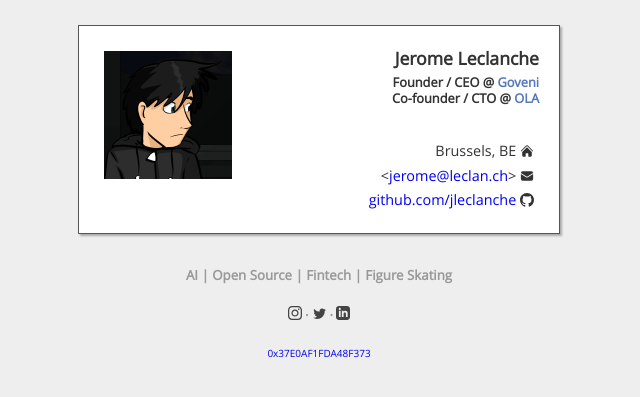
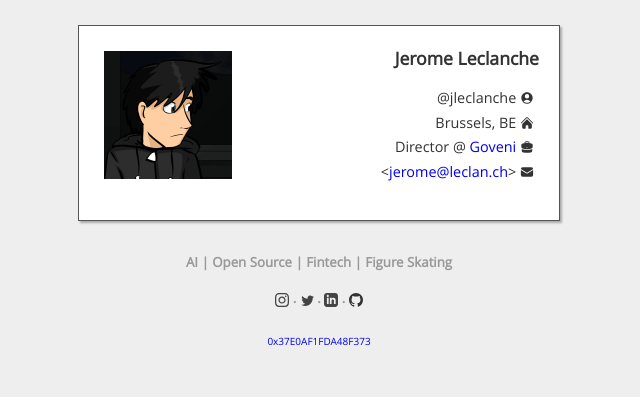
Before and after one commit to jleclanche/leclan.ch, a Jekyll site: the page index.html, which Jekyll copies as it is, in a window 1280 px wide. Shown: the top 397 px of the page, without its empty margins (321-961 px from the left). Built offline with Jekyll 4.4.1, drawn with Linux system fonts in a browser that asks for light colours; some of the changed lines change nothing that is shown.

Commit message:
Move links around; update style

```diff
--- a/index.html
+++ b/index.html
@@ -47,16 +47,6 @@
 				font-size: 1.1em;
 			}
 
-			h4 {
-				margin: 0;
-				font-size: 0.8em;
-				line-height: 1.3em;
-			}
-
-			h4 a {
-				color: #5778bb;
-			}
-
 			h5 {
 				margin-top: 0.5em;
 				color: #999;
@@ -65,8 +55,7 @@
 
 			ul {
 				list-style: none;
-				margin: 2em 0 0;
-				padding-left: 15px;
+				padding: 0;
 			}
 
 			li {
@@ -152,22 +141,22 @@
 	<body>
 		<div class="card">
 			<h3>Jerome Leclanche</h3>
-			<h4>
-				Founder / CEO @
-				<a href="https://goveni.com" target="_blank" rel="noreferrer noopener"
-					>Goveni</a
-				>
-			</h4>
-			<h4>
-				Co-founder / CTO @
-				<a
-					href="https://olainvierte.com"
-					target="_blank"
-					rel="noreferrer noopener"
-					>OLA</a
-				>
-			</h4>
 			<ul>
+				<li>
+					@jleclanche
+					<svg
+						xmlns="http://www.w3.org/2000/svg"
+						viewBox="0 0 24 24"
+						fill="currentColor"
+						class="icon profile"
+					>
+						<path
+							fill-rule="evenodd"
+							d="M18.685 19.097A9.723 9.723 0 0021.75 12c0-5.385-4.365-9.75-9.75-9.75S2.25 6.615 2.25 12a9.723 9.723 0 003.065 7.097A9.716 9.716 0 0012 21.75a9.716 9.716 0 006.685-2.653zm-12.54-1.285A7.486 7.486 0 0112 15a7.486 7.486 0 015.855 2.812A8.224 8.224 0 0112 20.25a8.224 8.224 0 01-5.855-2.438zM15.75 9a3.75 3.75 0 11-7.5 0 3.75 3.75 0 017.5 0z"
+							clip-rule="evenodd"
+						/>
+					</svg>
+				</li>
 				<li>
 					Brussels, BE
 					<svg
@@ -181,6 +170,30 @@
 						/>
 						<path
 							d="M12 5.432l8.159 8.159c.03.03.06.058.091.086v6.198c0 1.035-.84 1.875-1.875 1.875H15a.75.75 0 01-.75-.75v-4.5a.75.75 0 00-.75-.75h-3a.75.75 0 00-.75.75V21a.75.75 0 01-.75.75H5.625a1.875 1.875 0 01-1.875-1.875v-6.198a2.29 2.29 0 00.091-.086L12 5.43z"
+						/>
+					</svg>
+				</li>
+				<li>
+					Director @
+					<a
+						href="https://goveni.eu"
+						target="_blank"
+						rel="noreferrer noopener"
+						>Goveni</a
+					>
+					<svg
+						xmlns="http://www.w3.org/2000/svg"
+						viewBox="0 0 24 24"
+						fill="currentColor"
+						class="icon work"
+					>
+						<path
+							fill-rule="evenodd"
+							d="M7.5 5.25a3 3 0 013-3h3a3 3 0 013 3v.205c.933.085 1.857.197 2.774.334 1.454.218 2.476 1.483 2.476 2.917v3.033c0 1.211-.734 2.352-1.936 2.752A24.726 24.726 0 0112 15.75c-2.73 0-5.357-.442-7.814-1.259-1.202-.4-1.936-1.541-1.936-2.752V8.706c0-1.434 1.022-2.7 2.476-2.917A48.814 48.814 0 017.5 5.455V5.25zm7.5 0v.09a49.488 49.488 0 00-6 0v-.09a1.5 1.5 0 011.5-1.5h3a1.5 1.5 0 011.5 1.5zm-3 8.25a.75.75 0 100-1.5.75.75 0 000 1.5z"
+							clip-rule="evenodd"
+						/>
+						<path
+							d="M3 18.4v-2.796a4.3 4.3 0 00.713.31A26.226 26.226 0 0012 17.25c2.892 0 5.68-.468 8.287-1.335.252-.084.49-.189.713-.311V18.4c0 1.452-1.047 2.728-2.523 2.923-2.12.282-4.282.427-6.477.427a49.19 49.19 0 01-6.477-.427C4.047 21.128 3 19.852 3 18.4z"
 						/>
 					</svg>
 				</li>
@@ -202,24 +215,6 @@
 						/>
 						<path
 							d="M22.5 6.908V6.75a3 3 0 00-3-3h-15a3 3 0 00-3 3v.158l9.714 5.978a1.5 1.5 0 001.572 0L22.5 6.908z"
-						/>
-					</svg>
-				</li>
-				<li>
-					<a
-						href="https://github.com/jleclanche"
-						target="_blank"
-						rel="me noreferrer noopener"
-						>github.com/jleclanche</a
-					>
-					<svg
-						xmlns="http://www.w3.org/2000/svg"
-						viewBox="0 0 24 24"
-						fill="currentColor"
-						class="icon github"
-					>
-						<path
-							d="M12 0c-6.626 0-12 5.373-12 12 0 5.302 3.438 9.8 8.207 11.387.599.111.793-.261.793-.577v-2.234c-3.338.726-4.033-1.416-4.033-1.416-.546-1.387-1.333-1.756-1.333-1.756-1.089-.745.083-.729.083-.729 1.205.084 1.839 1.237 1.839 1.237 1.07 1.834 2.807 1.304 3.492.997.107-.775.418-1.305.762-1.604-2.665-.305-5.467-1.334-5.467-5.931 0-1.311.469-2.381 1.236-3.221-.124-.303-.535-1.524.117-3.176 0 0 1.008-.322 3.301 1.23.957-.266 1.983-.399 3.003-.404 1.02.005 2.047.138 3.006.404 2.291-1.552 3.297-1.23 3.297-1.23.653 1.653.242 2.874.118 3.176.77.84 1.235 1.911 1.235 3.221 0 4.609-2.807 5.624-5.479 5.921.43.372.823 1.102.823 2.222v3.293c0 .319.192.694.801.576 4.765-1.589 8.199-6.086 8.199-11.386 0-6.627-5.373-12-12-12z"
 						/>
 					</svg>
 				</li>
@@ -281,6 +276,22 @@
 					/>
 				</svg>
 			</a>
+			·
+			<a
+				href="https://github.com/jleclanche"
+				target="_blank"
+				rel="me noreferrer noopener"
+			>
+				<svg
+					xmlns="http://www.w3.org/2000/svg"
+					viewBox="0 0 24 24"
+					fill="currentColor"
+					class="icon github"
+				>
+					<path
+						d="M12 0c-6.626 0-12 5.373-12 12 0 5.302 3.438 9.8 8.207 11.387.599.111.793-.261.793-.577v-2.234c-3.338.726-4.033-1.416-4.033-1.416-.546-1.387-1.333-1.756-1.333-1.756-1.089-.745.083-.729.083-.729 1.205.084 1.839 1.237 1.839 1.237 1.07 1.834 2.807 1.304 3.492.997.107-.775.418-1.305.762-1.604-2.665-.305-5.467-1.334-5.467-5.931 0-1.311.469-2.381 1.236-3.221-.124-.303-.535-1.524.117-3.176 0 0 1.008-.322 3.301 1.23.957-.266 1.983-.399 3.003-.404 1.02.005 2.047.138 3.006.404 2.291-1.552 3.297-1.23 3.297-1.23.653 1.653.242 2.874.118 3.176.77.84 1.235 1.911 1.235 3.221 0 4.609-2.807 5.624-5.479 5.921.43.372.823 1.102.823 2.222v3.293c0 .319.192.694.801.576 4.765-1.589 8.199-6.086 8.199-11.386 0-6.627-5.373-12-12-12z"
+					/></svg
+			></a>
 		</h5>
 		<footer>
 			<a href="/pubkey.asc.txt" class="gpg">0x37E0AF1FDA48F373</a>
```
